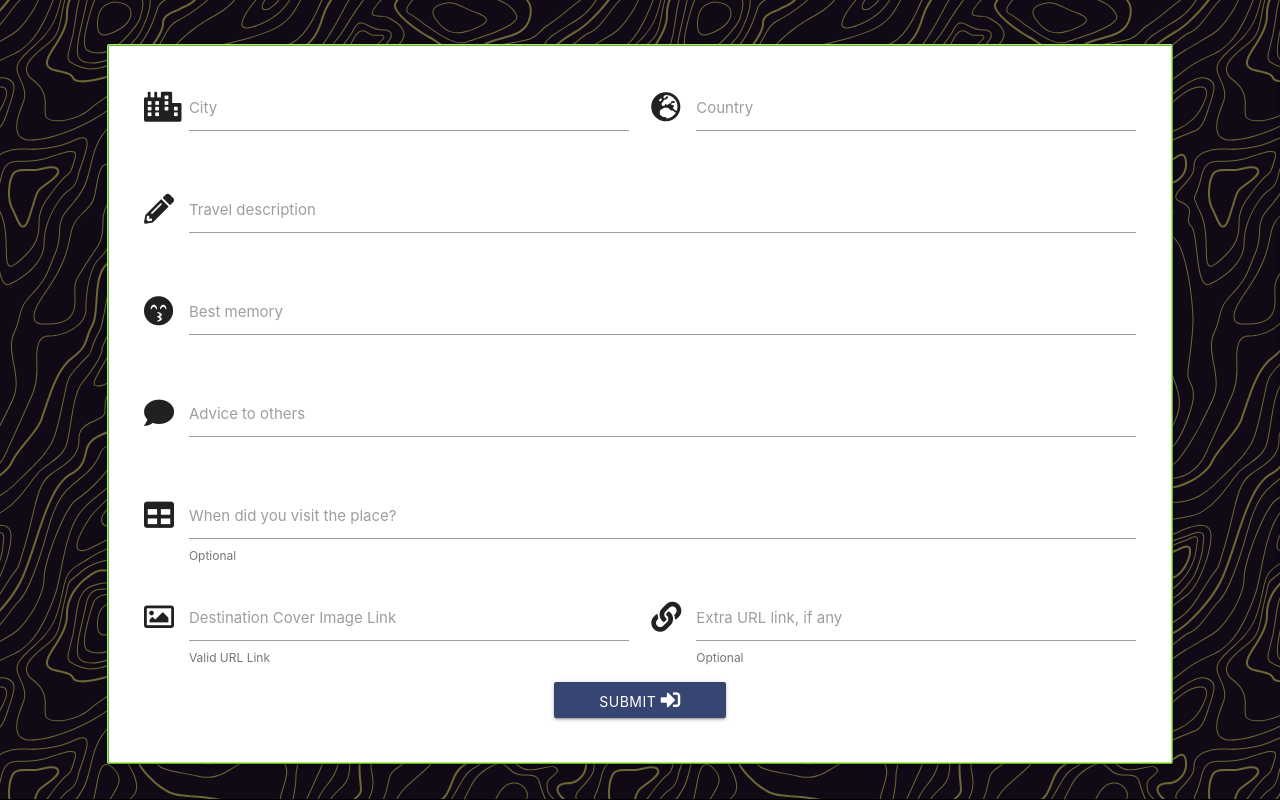
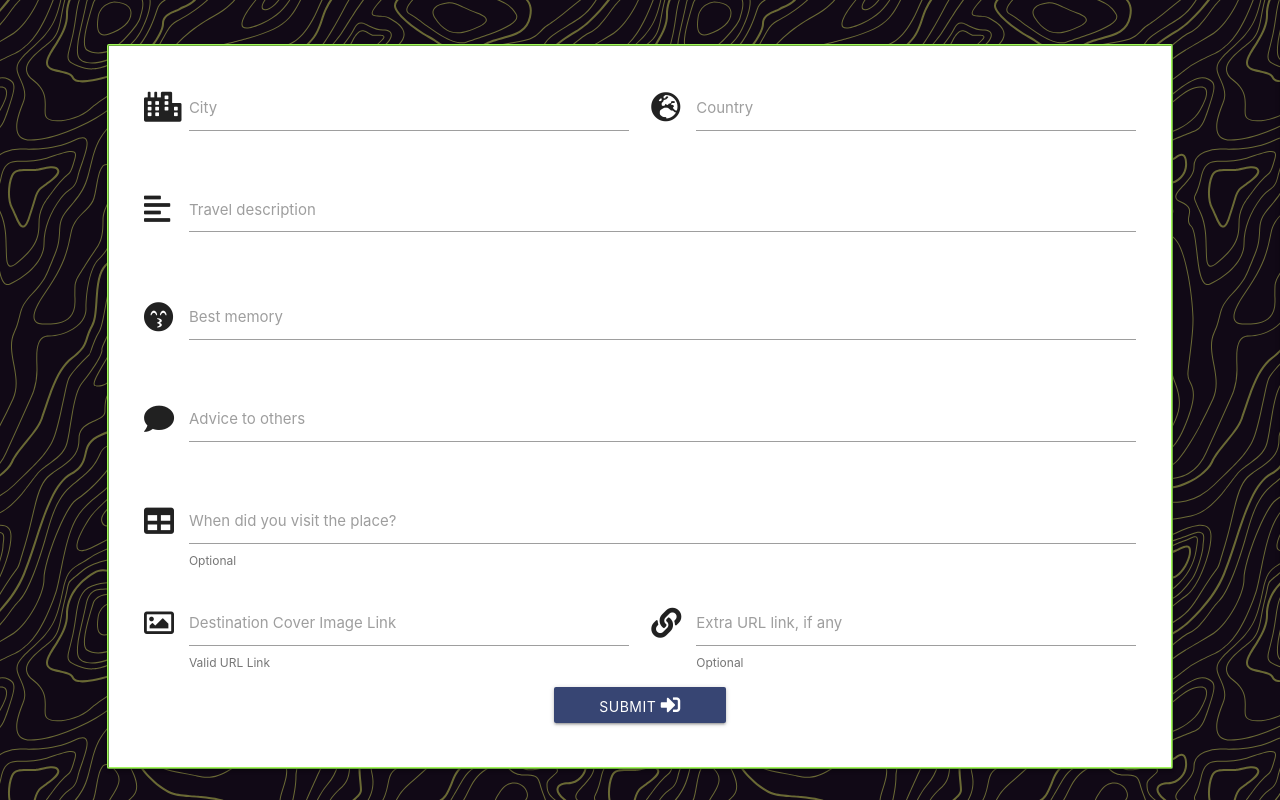
Before and after one commit to GilleM/Travel-reviews, a Flask app: page /add_destination in a window 1280 px wide. Shown: the part 283-1083 px from the top of the page. Run offline with Flask 2, Linux system fonts and the light colour scheme; some libraries are stand-ins or nearby versions.

Commit message:
Changed textarea from input in add/edit destination; add Database architecure in README.md file

```diff
--- a/templates/add_destination.html
+++ b/templates/add_destination.html
@@ -24,12 +24,11 @@
             </div>
             <!-- travel description -->
             <div class="input-field col s12">
-                <i class="fas fa-pencil-alt prefix"></i>
-                <input id="travel_description" name="travel_description" minlength="10" type="text" class="validate" required>
+                <i class="fas fa-align-left prefix"></i>
+                <textarea id="travel_description" name="travel_description" class="validate materialize-textarea" minlength="1" maxlength="350" pattern="^[a-zA-Z0-9_. ]{1,350}$" required></textarea> <span class="helper-text" data-error="Please write min 10 characters"></span>
                 <label for="travel_description">Travel description</label>
-                <span class="helper-text" data-error="Please write min 10 characters"></span>
             </div>
-            <!-- best memory -->
+            <!-- Best memory -->
             <div class="input-field col s12">
                 <i class="fas fa-kiss-beam prefix"></i>
                 <input id="best_memory" name="best_memory" type="text" minlength="10" class="validate" required>
--- a/templates/edit_destination.html
+++ b/templates/edit_destination.html
@@ -24,10 +24,9 @@
             </div>
             <!-- travel description -->
             <div class="input-field col s12">
-                <i class="fas fa-pencil-alt prefix"></i>
-                <input id="travel_description" value="{{ place.travel_description }}" name="travel_description" minlength="10" type="text" class="validate" required>
+                <i class="fas fa-align-left prefix"></i>
+                <textarea id="travel_description" name="travel_description" class="validate materialize-textarea" minlength="1" maxlength="350" pattern="^[a-zA-Z0-9_. ]{1,350}$" required></textarea> <span class="helper-text" data-error="Please write min 10 characters"></span>
                 <label for="travel_description">Travel description</label>
-                <span class="helper-text" data-error="Please write min 10 characters"></span>
             </div>
             <!-- best memory -->
             <div class="input-field col s12">
```
Also changed, not shown: README.md, static/css/style.css, wireframes/bg_photo_1.JPG (renamed from static/images/bg_1.JPG), wireframes/bg_photo_2.JPG (renamed from static/images/bg_2.JPG), wireframes/bg_photo_3.JPG (renamed from static/images/bg_3.JPG), wireframes/database_representation.JPG (renamed from database/db.JPG), wireframes/mockup-readme.png (renamed from static/images/mockup-readme.png).
